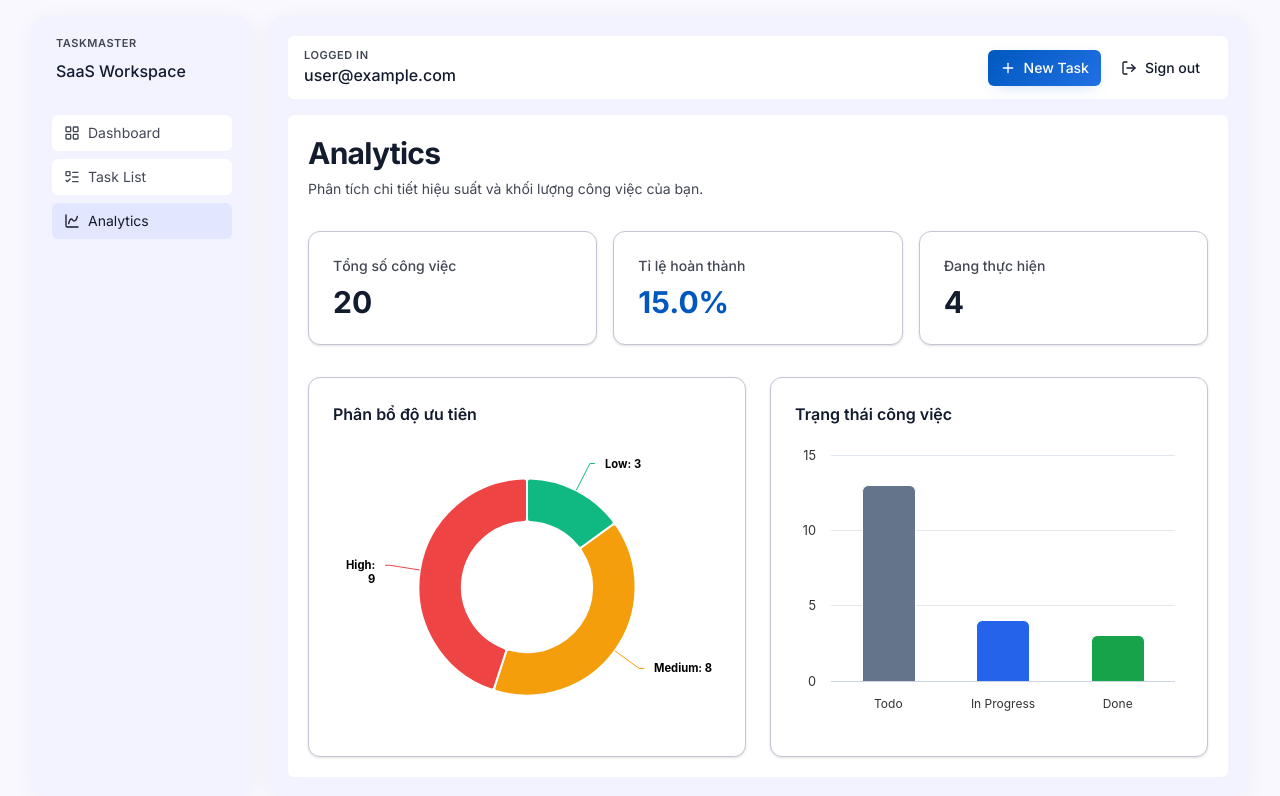
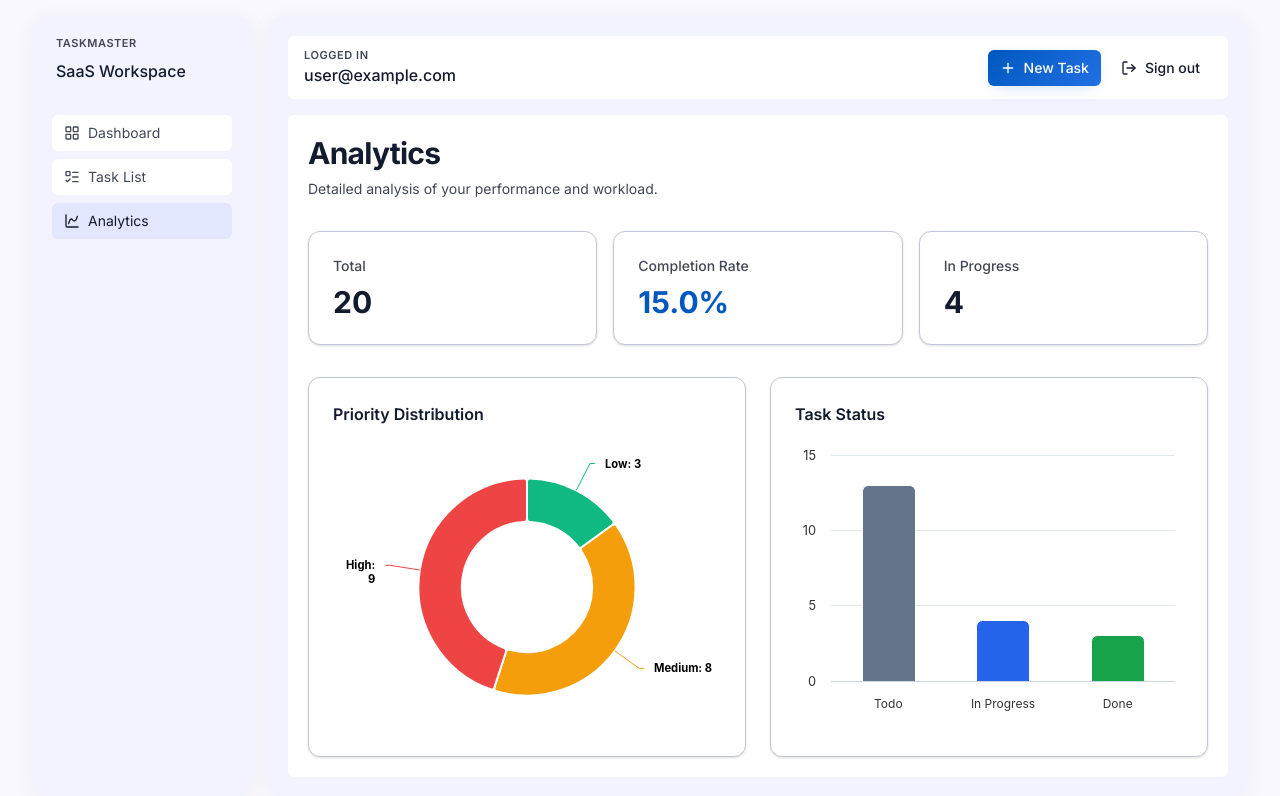
Before and after one commit to hypeaxis/saas-dashboard, a Next.js app: page /analytics in a window 1280 px wide. Shown: the top 796 px of the page. Built offline with nearby package versions, Linux system fonts and the light colour scheme; no server answers; sample sign-in values are in the browser's storage.

Commit message:
Update page.tsx
đồng bộ Ui sang tiếng Anh

```diff
--- a/src/app/(protected)/analytics/page.tsx
+++ b/src/app/(protected)/analytics/page.tsx
@@ -134,9 +134,9 @@ export default function AnalyticsPage() {
     //             <path strokeLinecap="round" strokeLinejoin="round" strokeWidth={2} d="M9 19v-6a2 2 0 00-2-2H5a2 2 0 00-2 2v6a2 2 0 002 2h2a2 2 0 002-2zm0 0V9a2 2 0 012-2h2a2 2 0 012 2v10m-6 0a2 2 0 002 2h2a2 2 0 002-2m0 0V5a2 2 0 012-2h2a2 2 0 012 2v14a2 2 0 01-2 2h-2a2 2 0 01-2-2z" />
     //           </svg>
     //         </div>
-    //         <h2 className="text-xl font-semibold">Chưa có dữ liệu phân tích</h2>
+    //         <h2 className="text-xl font-semibold">No analysis data available</h2>
     //         <p className="text-muted-foreground text-sm max-w-sm">
-    //           Hãy tạo thêm một vài công việc ở màn hình Task List để xem các biểu đồ thống kê.
+    //           Create some tasks in the Task List to see analytics.
     //         </p>
     //       </div>
     //     );
@@ -148,24 +148,24 @@ export default function AnalyticsPage() {
         <div>
             <h1 className="text-3xl font-bold tracking-tight">Analytics</h1>
             <p className="text-muted-foreground mt-2 text-sm">
-            Phân tích chi tiết hiệu suất và khối lượng công việc của bạn.
+            Detailed analysis of your performance and workload.
             </p>
         </div>
 
         {/* KPI Cards */}
         <div className="grid gap-4 md:grid-cols-3">
             <div className="rounded-xl border border-border bg-card p-6 shadow-sm">
-            <h3 className="text-sm font-medium text-muted-foreground">Tổng số công việc</h3>
+            <h3 className="text-sm font-medium text-muted-foreground">Total</h3>
             <p className="mt-2 text-3xl font-bold">{tasks.length}</p>
             </div>
             <div className="rounded-xl border border-border bg-card p-6 shadow-sm">
-            <h3 className="text-sm font-medium text-muted-foreground">Tỉ lệ hoàn thành</h3>
+            <h3 className="text-sm font-medium text-muted-foreground">Completion Rate</h3>
             <p className="mt-2 text-3xl font-bold text-primary">
                 {typeof completionRate === "number" ? `${completionRate.toFixed(1)}%` : completionRate}
             </p>
             </div>
             <div className="rounded-xl border border-border bg-card p-6 shadow-sm">
-            <h3 className="text-sm font-medium text-muted-foreground">Đang thực hiện</h3>
+            <h3 className="text-sm font-medium text-muted-foreground">In Progress</h3>
             <p className="mt-2 text-3xl font-bold">
                 {statusCounts.doing}
             </p>
@@ -176,7 +176,7 @@ export default function AnalyticsPage() {
         <div className="grid gap-6 md:grid-cols-2">
             {/* Priority Donut Chart */}
             <div className="flex min-h-[380px] flex-col rounded-xl border border-border bg-card p-6 shadow-sm">
-            <h3 className="mb-4 text-base font-semibold">Phân bổ độ ưu tiên</h3>
+            <h3 className="mb-4 text-base font-semibold">Priority Distribution</h3>
             <div className="flex flex-1 items-center justify-center overflow-hidden">
                 <HighchartsReact highcharts={Highcharts} options={priorityChartOptions} />
             </div>
@@ -184,7 +184,7 @@ export default function AnalyticsPage() {
 
             {/* Status Column Chart */}
             <div className="flex min-h-[380px] flex-col rounded-xl border border-border bg-card p-6 shadow-sm">
-            <h3 className="mb-4 text-base font-semibold">Trạng thái công việc</h3>
+            <h3 className="mb-4 text-base font-semibold">Task Status</h3>
             <div className="flex flex-1 items-center justify-center overflow-hidden">
                 <HighchartsReact highcharts={Highcharts} options={statusChartOptions} />
             </div>
```
